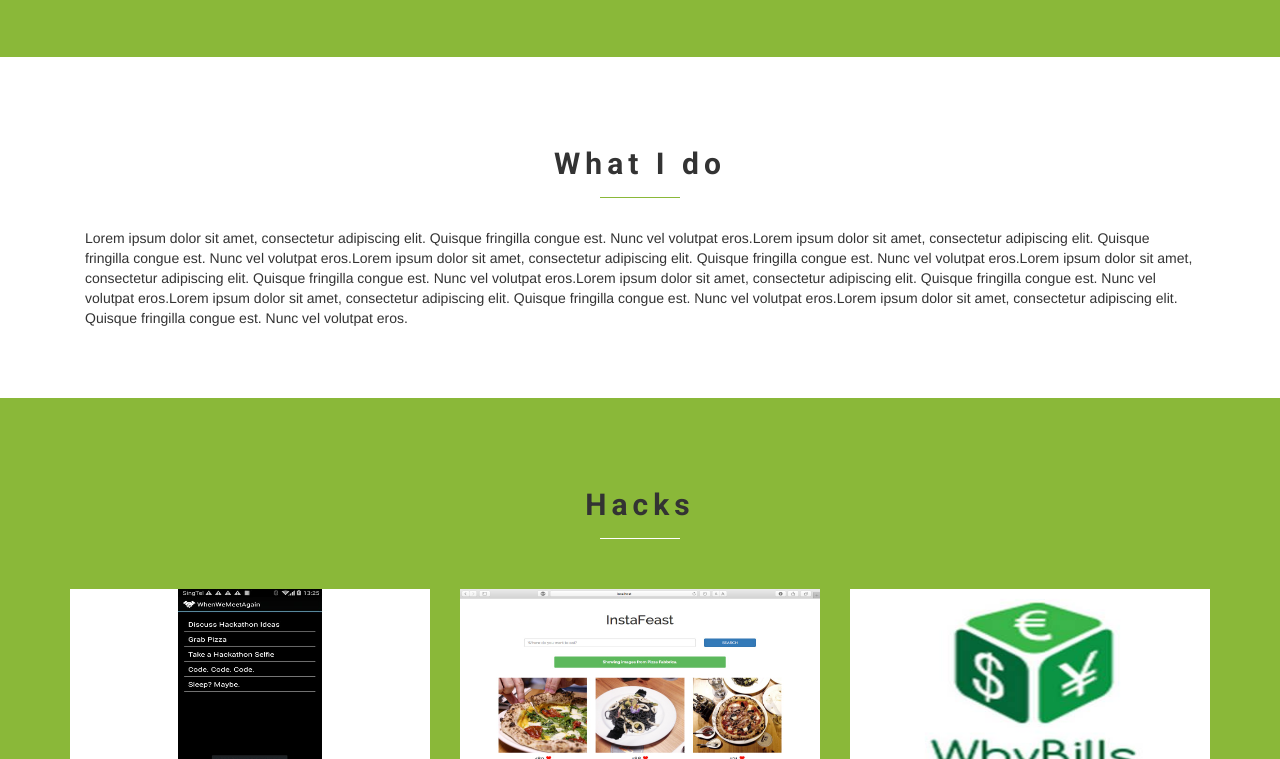
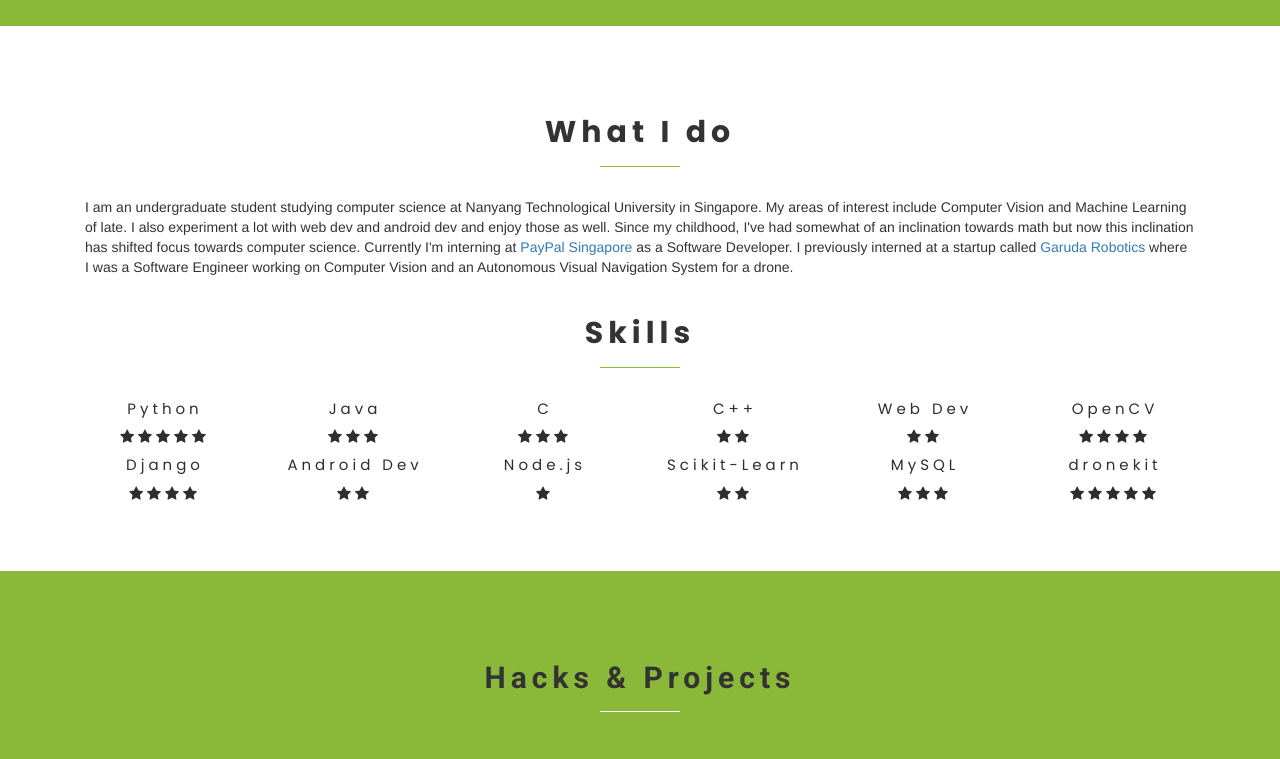
Before and after one commit to nikv96/nikv96.github.io, a plain HTML site: page index.html in a window 1280 px wide. Shown: the part 1095-1854 px from the top of the page. Drawn offline with nearby package versions, Linux system fonts and the light colour scheme; some packages are replaced by stand-ins of ours.

Commit message:
Added content

```diff
--- a/index.html
+++ b/index.html
@@ -44,7 +44,7 @@
 							<li><a href="#whatido" class="page-scroll">Experience</a></li>
 							<li><a href="#interests" class="page-scroll">Hacks</a></li>
 							<li><a href="#contact" class="page-scroll">Contact</a></li>
-							<li><a href="#cmd" class="page-scroll">Use Command Line</a></li>
+							<!--<li><a href="#cmd" class="page-scroll">Use Command Line</a></li>-->
 					</ul>
 				</nav>
 			</div>
@@ -76,7 +76,7 @@
 					<img src='images/Nikhil.jpg' style="border-radius:30px; border:	solid 2px #ffffee;  height: 300px; max-width: 300px;" class='img-responsive img-rounded'>
 				</div>
 				<div class="col-md-5 col-sm-12 col-xs-12 icon-text-box">
-					<p>Lorem ipsum dolor sit amet, consectetur adipiscing elit. Quisque fringilla congue est. Nunc vel volutpat eros.Lorem ipsum dolor sit amet, consectetur adipiscing elit. Quisque fringilla congue est. Nunc vel volutpat eros.Lorem ipsum dolor sit amet, consectetur adipiscing elit. Quisque fringilla congue est. Nunc vel volutpat eros.Lorem ipsum dolor sit amet, consectetur adipiscing elit. Quisque fringilla congue est. Nunc vel volutpat eros.Lorem ipsum dolor sit amet, consectetur adipiscing elit. Quisque fringilla congue est. Nunc vel volutpat eros.Lorem ipsum dolor sit amet, consectetur adipiscing elit. Quisque fringilla congue est. Nunc vel volutpat eros.Lorem ipsum dolor sit amet, consectetur adipiscing elit. Quisque fringilla congue est. Nunc vel volutpat eros.</p>
+					<p>Hey Visitor, I am Nikhil Venkatesh. I am originally from India but I stay in Singapore now while my parents stay in Indonesia and my elder sister in the United States. Well, we live all around the globe and more often than not, all 4 of us are in different countries. Apart from my studies, I enjoy playing sports casually. I play a bit of soccer and a bit of badminton. I enjoy the occasional swim as well. I watch too many TV-shows for my own good. My favourites include Game Of Thrones, Suits and of late Mr. Robot. My aspiration in life is to become a lead developer in my own firm. Some of my inspirations include Elon Musk and Mark Zuckerberg.</p>
 				</div>
 			</div>
 		</div>
@@ -89,19 +89,74 @@
 			<div class="col-md-12">
 				<h2 class="text-center whatido-text">What I do</h2>
 				<div class="col-md-12 col-sm-12 col-xs-12 whatido-text-box">
-					<p>Lorem ipsum dolor sit amet, consectetur adipiscing elit. Quisque fringilla congue est. Nunc vel volutpat eros.Lorem ipsum dolor sit amet, consectetur adipiscing elit. Quisque fringilla congue est. Nunc vel volutpat eros.Lorem ipsum dolor sit amet, consectetur adipiscing elit. Quisque fringilla congue est. Nunc vel volutpat eros.Lorem ipsum dolor sit amet, consectetur adipiscing elit. Quisque fringilla congue est. Nunc vel volutpat eros.Lorem ipsum dolor sit amet, consectetur adipiscing elit. Quisque fringilla congue est. Nunc vel volutpat eros.Lorem ipsum dolor sit amet, consectetur adipiscing elit. Quisque fringilla congue est. Nunc vel volutpat eros.Lorem ipsum dolor sit amet, consectetur adipiscing elit. Quisque fringilla congue est. Nunc vel volutpat eros.</p>
+					<p>I am an undergraduate student studying computer science at Nanyang Technological University in Singapore. My areas of interest include Computer Vision and Machine Learning of late. I also experiment a lot with web dev and android dev and enjoy those as well. Since my childhood, I've had somewhat of an inclination towards math but now this inclination has shifted focus towards computer science. Currently I'm interning at <a href="https://www.paypal.com/">PayPal Singapore</a> as a Software Developer. I previously interned at a startup called <a href="http://garuda.io/">Garuda Robotics</a> where I was a Software Engineer working on Computer Vision and an Autonomous Visual Navigation System for a drone.</p>
 				</div>
+			</div>
+		</div>
+	</div>
+
+	<div class="container">
+		<div class="row">
+			<div class="col-md-12 col-sm-12 col-xs-12 skills">
+				<h2 class="text-center whatido-text">Skills</h2>
+				<div class="col-sm-2">
+                    <p>Python</p>
+                    <p><i class="fa fa-star"></i><i class="fa fa-star"></i><i class="fa fa-star"></i><i class="fa fa-star"></i><i class="fa fa-star"></i></p>
+                </div>
+                <div class="col-sm-2">
+                    <p>Java</p>
+                    <p><i class="fa fa-star"></i><i class="fa fa-star"></i><i class="fa fa-star"></i></p>
+                </div>
+                <div class="col-sm-2">
+                    <p>C</p>
+                    <p><i class="fa fa-star"></i><i class="fa fa-star"></i><i class="fa fa-star"></i></p>
+                </div>
+                <div class="col-sm-2">
+                    <p>C++</p>
+                    <p><i class="fa fa-star"></i><i class="fa fa-star"></i></p>
+                </div>
+                <div class="col-sm-2">
+                    <p>Web Dev</p>
+                    <p><i class="fa fa-star"></i><i class="fa fa-star"></i></p>
+                </div>
+                <div class="col-sm-2">
+                    <p>OpenCV</p>
+                    <p><i class="fa fa-star"></i><i class="fa fa-star"></i><i class="fa fa-star"></i><i class="fa fa-star"></i></p>
+                </div>
+                <div class="col-sm-2">
+                    <p>Django</p>
+                    <p><i class="fa fa-star"></i><i class="fa fa-star"></i><i class="fa fa-star"></i><i class="fa fa-star"></i></p>
+                </div>
+                <div class="col-sm-2">
+                    <p>Android Dev</p>
+                    <p><i class="fa fa-star"></i><i class="fa fa-star"></i></p>
+                </div>
+                <div class="col-sm-2">
+                    <p>Node.js</p>
+                    <p><i class="fa fa-star"></i></p>
+                </div>
+                <div class="col-sm-2">
+                    <p>Scikit-Learn</p>
+                    <p><i class="fa fa-star"></i><i class="fa fa-star"></i></p>
+                </div>
+                <div class="col-sm-2">
+                    <p>MySQL</p>
+                    <p><i class="fa fa-star"></i><i class="fa fa-star"></i><i class="fa fa-star"></i></p>
+                </div>
+                <div class="col-sm-2">
+                    <p>dronekit</p>
+                    <p><i class="fa fa-star"></i><i class="fa fa-star"></i><i class="fa fa-star"></i><i class="fa fa-star"></i><i class="fa fa-star"></i></p>
+                </div>
 			</div>
 		</div>
 	</div>
 </div>
 
-
 <div class="container-fluid work" id="interests">
 	<div class="container">
 		<div class="row" id="starts">
 			<div class="col-md-12 col-sm-12 col-xs-12 work-list">
-				<h2 class="text-center portfolio-text">Hacks</h2>
+				<h2 class="text-center portfolio-text">Hacks & Projects</h2>
 				<div class="col-md-4 col-sm-6 col-xs-12 work-space">
 					<a href="http://devpost.com/software/when-we-meet-again" target="_blank">
                 		<div class="featured-img">
@@ -259,7 +314,8 @@
 <div class="container-fluid footer">
 	<div class="row">
 		<div class="col-md-12">
-			<p>Made with <i class="fa fa-heart fa-fw" style="font-size: 13px;"></i> by Nikhil Venkatesh</p>
+			<p>Made with <i class="fa fa-heart fa-fw" style="font-size: 13px;"></i> by Nikhil Venkatesh.</p>
+			<p>The answer is 42.</p>
 		</div>
 	</div>
 </div>
--- a/style.css
+++ b/style.css
@@ -169,7 +169,7 @@ h2.features-text::after {
 }
 .whatido-text
 {
-	font-family: 'Roboto', sans-serif;
+	font-family: 'Poppins', sans-serif;
 	font-weight: 700;
 	letter-spacing: 5px;
 	margin-bottom:30px;
@@ -182,6 +182,16 @@ h2.whatido-text::after {
     height: 1px;
     background: #8ab839 none repeat scroll 0% 0%;
     content: "";
+}
+
+.skills p{
+	text-align: center;
+	display: block;
+	letter-spacing: 4px;
+	font-family: 'Poppins', sans-serif;
+	font-weight: 400;
+	font-size: 15px;
+	color: #2E2E2E;
 }
 
 .icon-box{
@@ -380,7 +390,7 @@ $m:1;
 }
 
 .whatido-text-box p {
- 	font-size: 20px;
+ 	font-size: 40px;
  	margin-left: 20%;
  	margin-right: 20%;
     text-align: center;
```
